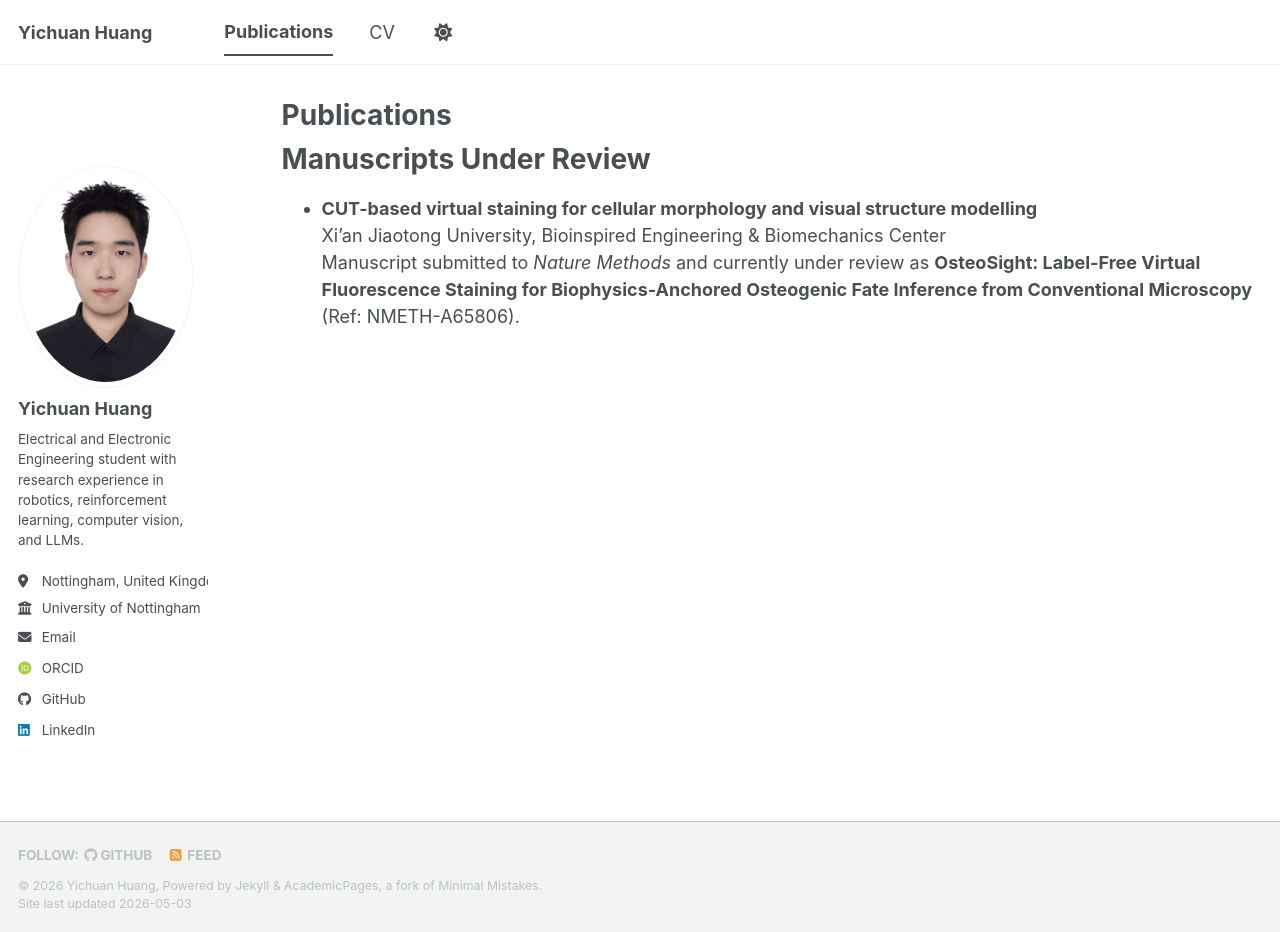
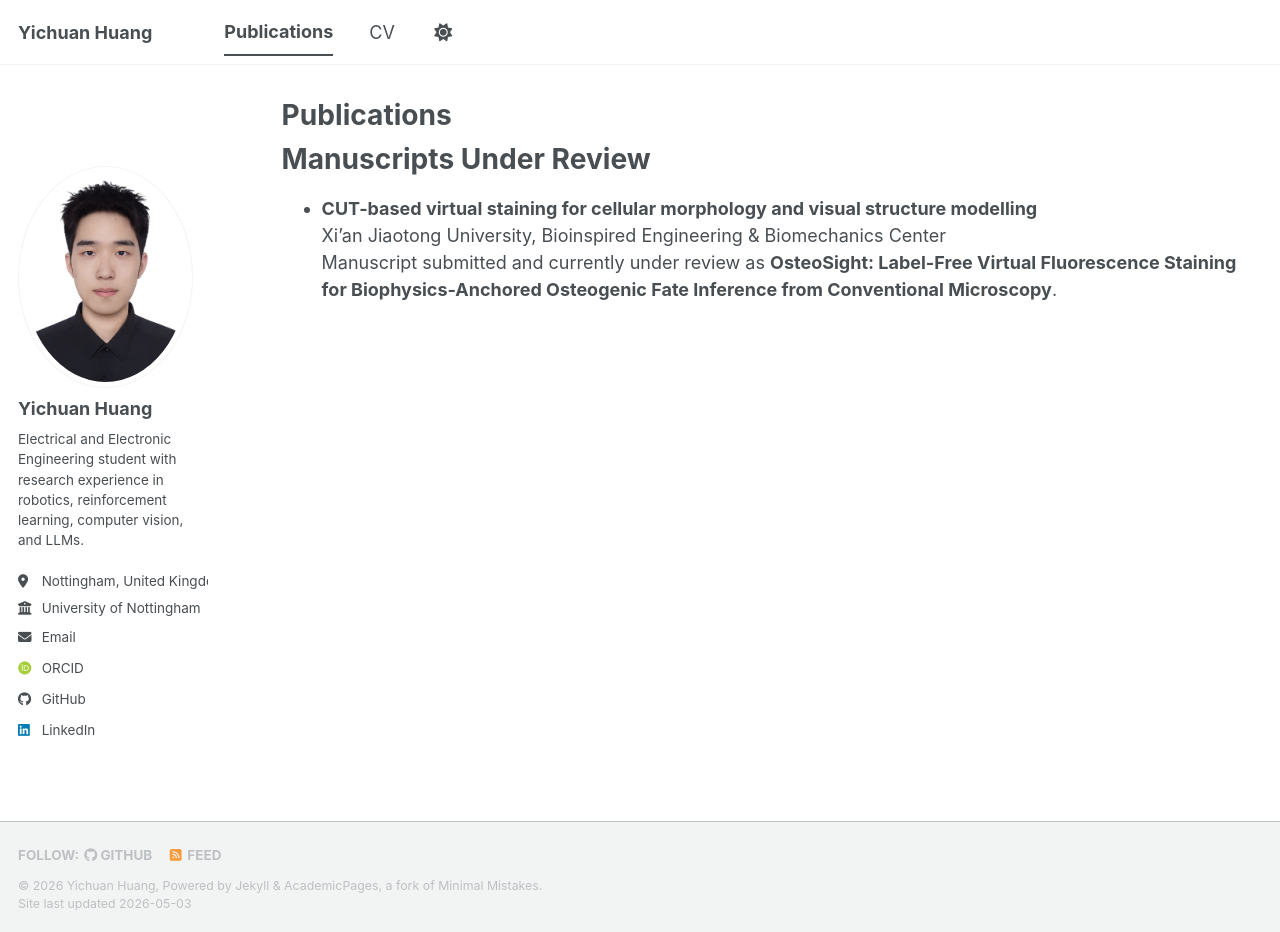
Before and after one commit to yichuan-huang/yichuan-huang.github.io, a Jekyll site: the page built from _pages/publications.md, in a window 1280 px wide and 932 px high. Built offline with Jekyll 4.4.1, drawn with Linux system fonts in a browser that asks for light colours; some web fonts are replaced; a script bundle is joined from its source files by our own code; library files that are not in the unit come from our copies.

Commit message:
Change manuscript status

```diff
--- a/_pages/publications.md
+++ b/_pages/publications.md
@@ -10,4 +10,4 @@ Manuscripts Under Review
 
 * **CUT-based virtual staining for cellular morphology and visual structure modelling**
   Xi'an Jiaotong University, Bioinspired Engineering & Biomechanics Center
-  Manuscript submitted to *Nature Methods* and currently under review as **OsteoSight: Label-Free Virtual Fluorescence Staining for Biophysics-Anchored Osteogenic Fate Inference from Conventional Microscopy** (Ref: NMETH-A65806).
+  Manuscript submitted and currently under review as **OsteoSight: Label-Free Virtual Fluorescence Staining for Biophysics-Anchored Osteogenic Fate Inference from Conventional Microscopy**.
```
Also changed, not shown: _pages/cv.md (+1 -1 lines).
